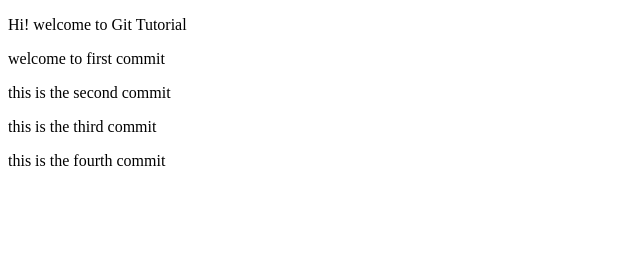
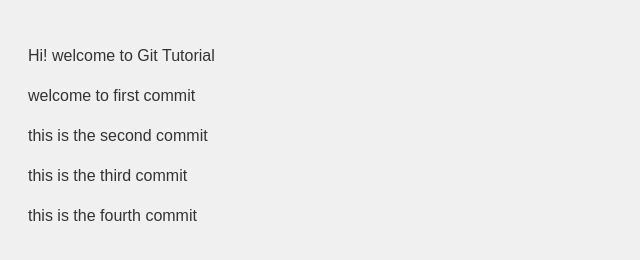
Before and after one commit to Suraj-07823/Project-1, a plain HTML site: page index.html in a window 1280 px wide. Shown: the whole page, without its empty margins (0-640 px from the left). Drawn offline with Linux system fonts and the light colour scheme.

Commit message:
styling added

```diff
--- a/index.html
+++ b/index.html
@@ -5,6 +5,18 @@
     <meta name="viewport" content="width=device-width, initial-scale=1.0">
     <title>Git Tutorial</title>
 </head>
+<style>
+    body {
+        background-color: #f0f0f0;
+        font-family: Arial, sans-serif;
+        color: #333;
+        padding: 20px;
+    }
+    p {
+        font-size: 16px;
+        line-height: 1.5;
+    }
+</style>
 <body>
     <p>Hi! welcome to Git Tutorial</p>
     <p>welcome to first commit</p>
```
